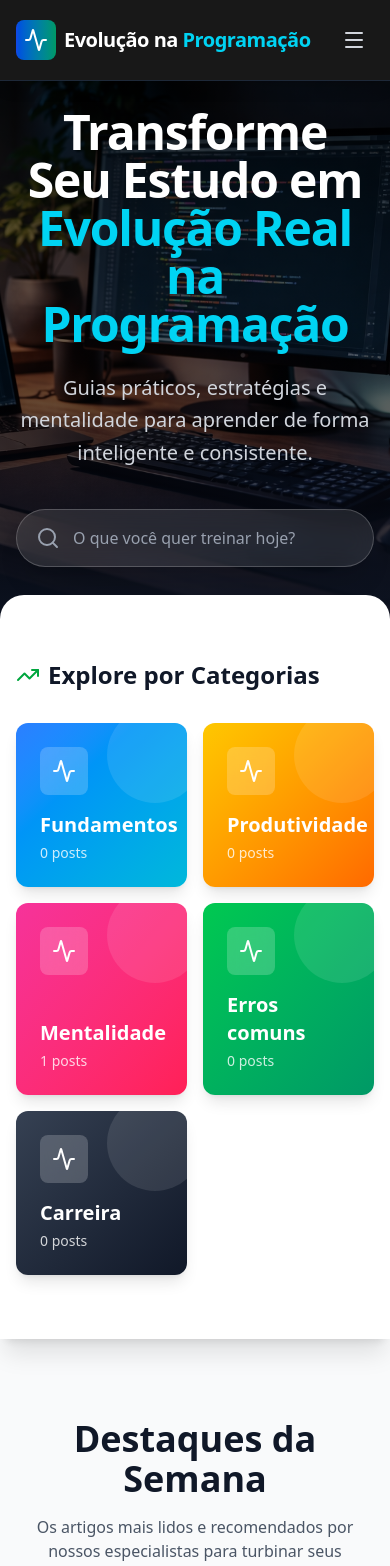
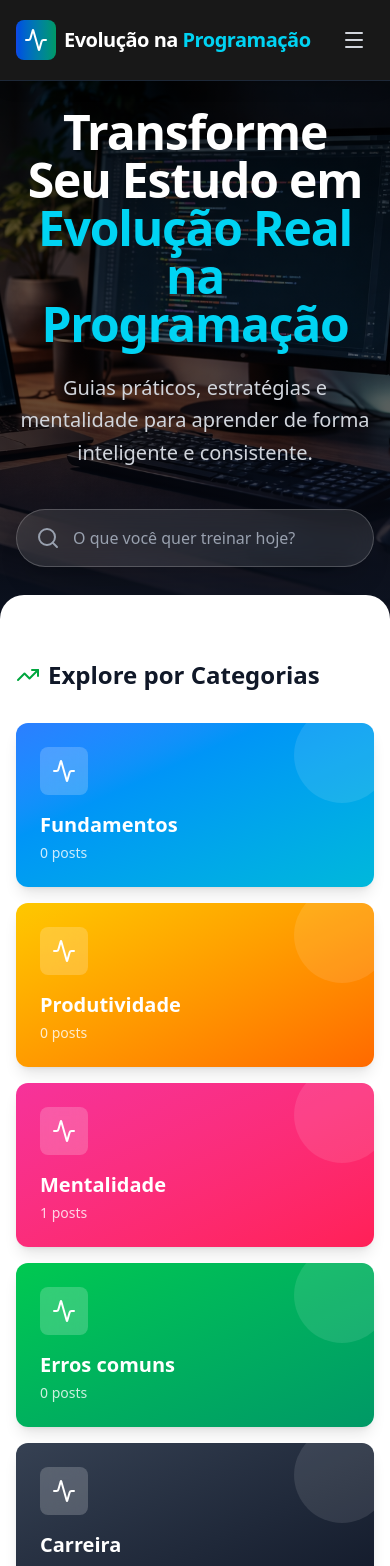
Before and after one commit to Gustavooli122/projeto-blog, a Next.js app: page / in a window 390 px wide. Shown: the top 1566 px of the page. Built offline with nearby package versions, Linux system fonts and the light colour scheme.

Commit message:
atualizado

```diff
--- a/src/app/pages/HomePage.jsx
+++ b/src/app/pages/HomePage.jsx
@@ -87,7 +87,7 @@
                   <TrendingUp className="text-green-600" />
                   <h2 className="text-2xl font-bold text-gray-900">Explore por Categorias</h2>
                 </div>
-                <div className="grid grid-cols-2 md:grid-cols-3 lg:grid-cols-5 gap-4 md:gap-6">
+                <div className="grid grid-cols-1 sm:grid-cols-2 md:grid-cols-3 lg:grid-cols-5 gap-4 md:gap-6">
                   {fixedCategories.map((cat) => (
                     <CategoryCard
                       key={cat}
```
